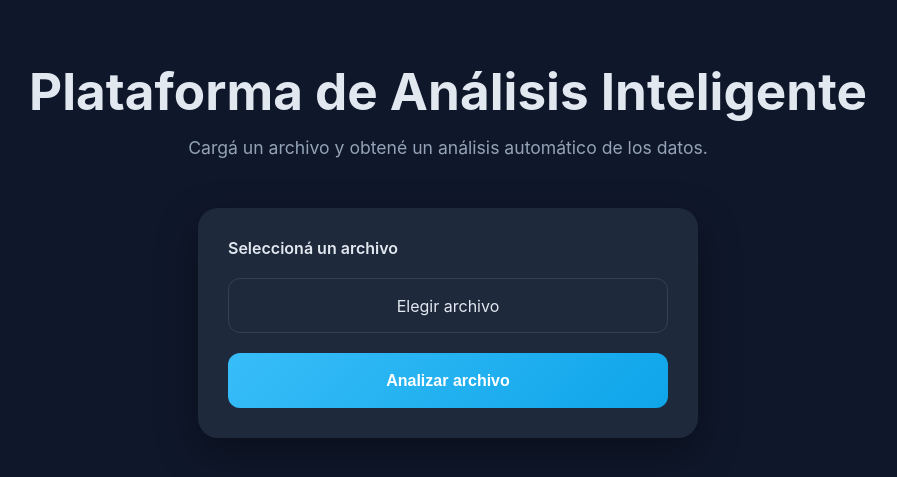
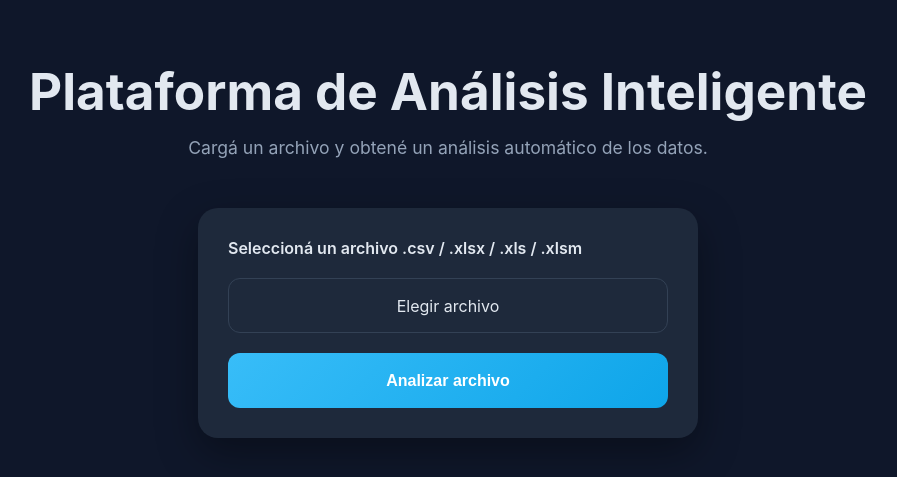
Before and after one commit to EZE1905/Plataforma_analisis_inteligente, a Flask app: page / in a window 1280 px wide. Shown: the top 477 px of the page, without its empty margins (192-1089 px from the left). Run offline with Flask 3, Linux system fonts and the light colour scheme.

Commit message:
manejo de errores

```diff
--- a/app.py
+++ b/app.py
@@ -17,8 +17,16 @@ def upload():
     archivo = request.files['file']
 
     try:
-        # Leer el archivo CSV y limpiar los datos
-        df_crudo = pd.read_csv(archivo)
+        # Leer el archivo
+        if archivo.filename.endswith('.csv'):
+            df_crudo = pd.read_csv(archivo)
+        elif archivo.filename.endswith('.xlsx') or archivo.filename.endswith('.xlsm') or archivo.filename.endswith('.xls'):
+            df_crudo = pd.read_excel(archivo)
+        else:
+            error = "El archivo debe ser .csv, .xlsx, .xls o .xlsm"
+            return render_template('/index.html', error=error)
+
+        # Limpieza
         df_limpio = limpiar_dataset(df_crudo)
 
         # Crear df visual para el frontend
--- a/static/css/styles.css
+++ b/static/css/styles.css
@@ -41,6 +41,10 @@ body {
 .page-title {
     font-size: clamp(2rem, 4vw, 3.5rem);
     margin-bottom: 15px;
+}
+
+.error-message {
+    color: red;
 }
 
 .page-description {
--- a/templates/index.html
+++ b/templates/index.html
@@ -15,7 +15,8 @@
             <p class="page-description">Cargá un archivo y obtené un análisis automático de los datos.</p>
         </header>
         <form class="upload-form" method="POST" enctype="multipart/form-data" action="/upload">
-            <label class="form-label" for="file"> Seleccioná un archivo </label>
+            {% if error %}<p class="error-message form-label">{{ error }}</p>{% endif %}
+            <label class="form-label" for="file"> Seleccioná un archivo .csv / .xlsx / .xls / .xlsm</label>
             <div class="file-input-wrapper">
                 <input class="file-input" type="file" id="file" name="file" required />
                 <label class="custom-file-button" for="file" id="file-label"> Elegir archivo </label>
```
